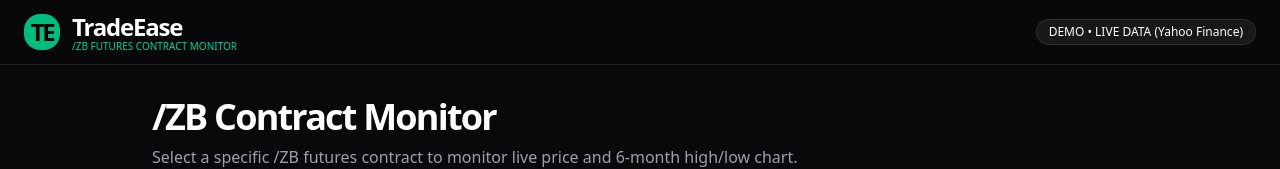
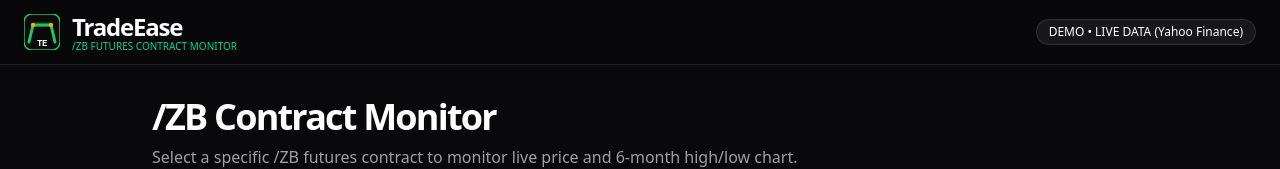
Before and after one commit to SSDillon95/TradeEase, a Next.js app: page / in a window 1280 px wide. Shown: the top 169 px of the page. Built offline with nearby package versions, Linux system fonts and the light colour scheme; no server answers.

Commit message:
feat: enhance logo to a more distinctive options-trader style with short strangle payoff diagram (flat profit zone + strike markers)

```diff
--- a/app/page.tsx
+++ b/app/page.tsx
@@ -351,9 +351,37 @@ export default function TradeEaseZBMonitor() {
       <header className="border-b border-white/10 bg-zinc-950/95 backdrop-blur sticky top-0 z-50">
         <div className="max-w-7xl mx-auto px-6 h-16 flex items-center justify-between">
           <div className="flex items-center gap-3">
-            <div className="w-9 h-9 rounded-2xl bg-emerald-500 flex items-center justify-center">
-              <span className="text-black font-bold text-2xl tracking-[-2.5px]">TE</span>
-            </div>
+            <svg width="36" height="36" viewBox="0 0 36 36" className="flex-shrink-0" aria-label="TradeEase logo">
+              <rect width="36" height="36" rx="8" fill="#0a0a0a" stroke="#22c55e" strokeWidth="1.5" />
+              {/* Short strangle payoff diagram — the flat high area in the center is the "easy money" credit zone
+                 between the two short strikes. The wings show the risk tails.
+                 Instantly recognizable to any options trader who sells premium. */}
+              <path
+                d="M5 28 L9 11 L14 11 L22 11 L27 11 L31 28"
+                fill="none"
+                stroke="#22c55e"
+                strokeWidth="3"
+                strokeLinecap="round"
+                strokeLinejoin="round"
+              />
+              {/* Max profit zone highlight (the flat credit collection area) */}
+              <rect x="9" y="8" width="18" height="5" fill="#22c55e" opacity="0.18" rx="1" />
+              {/* The two short strikes (the legs of the strangle) */}
+              <circle cx="9" cy="11" r="2.2" fill="#eab308" />
+              <circle cx="27" cy="11" r="2.2" fill="#eab308" />
+              <text
+                x="18"
+                y="32"
+                fontSize="9"
+                fontWeight="700"
+                fill="#f1f5f9"
+                textAnchor="middle"
+                fontFamily="monospace"
+                letterSpacing="-0.5"
+              >
+                TE
+              </text>
+            </svg>
             <div>
               <div className="font-semibold text-2xl tracking-tighter">TradeEase</div>
               <div className="text-[10px] text-emerald-400 -mt-1">/ZB FUTURES CONTRACT MONITOR</div>
```
